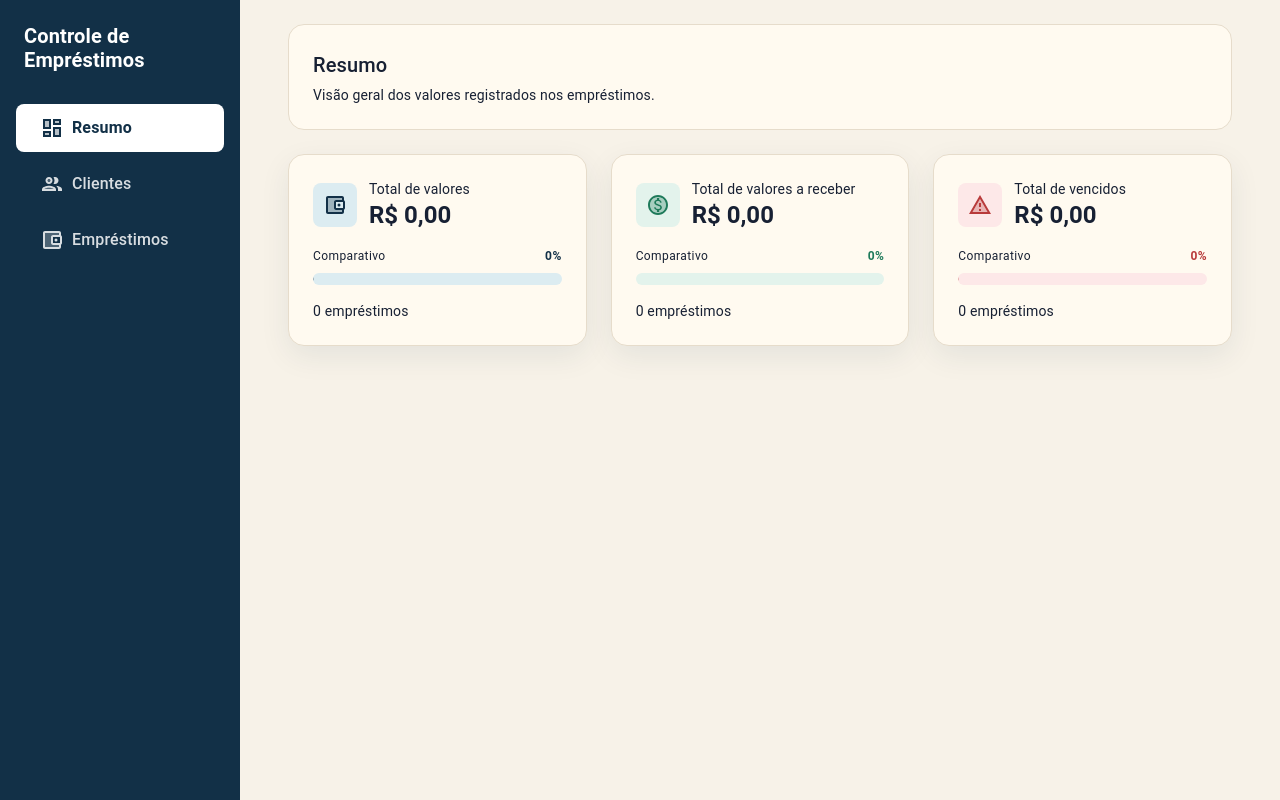
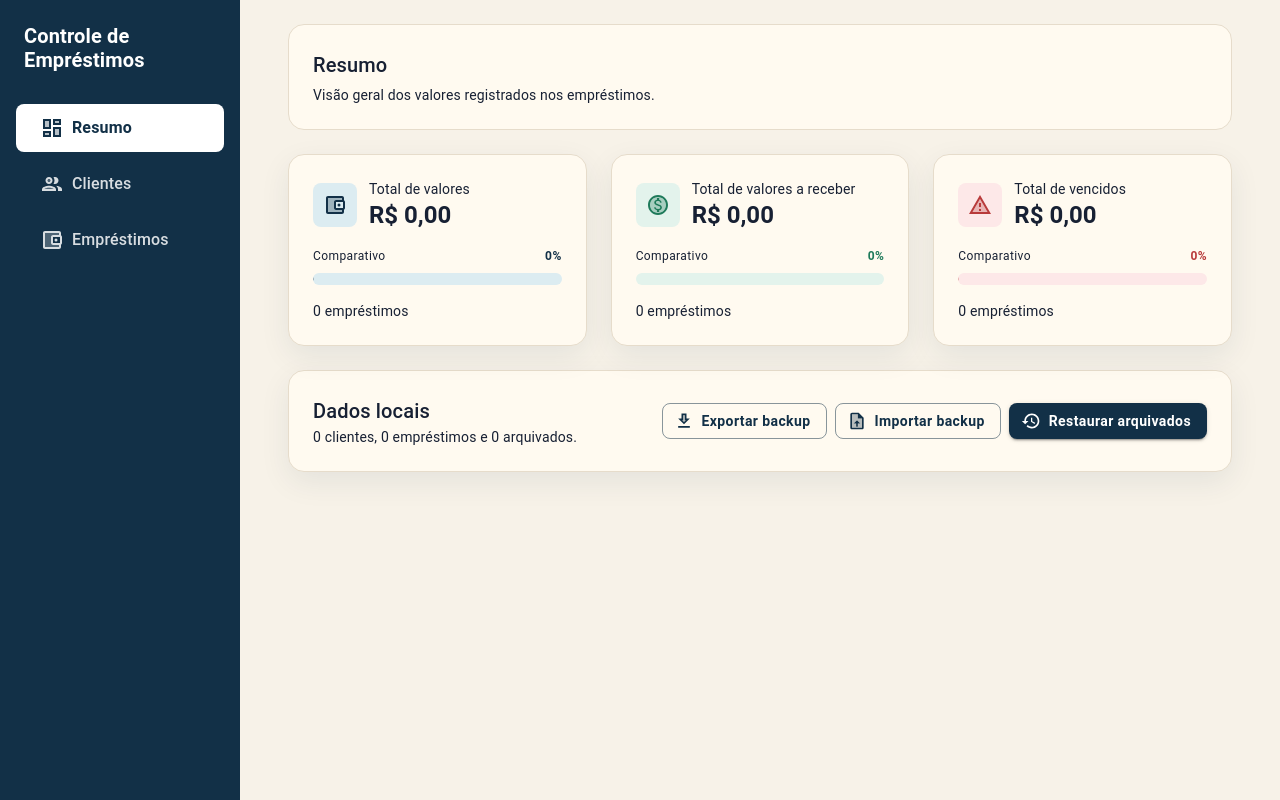
Before and after one commit to FernandoProjetosGitHub/controle-emprestimos, a React (Vite) app in the folder controle-emprestimos/: page /resumo in a window 1280 px wide. Built offline with nearby package versions, Linux system fonts and the light colour scheme.

Commit message:
melhora autonomia e backup local

```diff
--- a/controle-emprestimos/src/components/ClienteDrawer.tsx
+++ b/controle-emprestimos/src/components/ClienteDrawer.tsx
@@ -1,6 +1,6 @@
 import { Box, Button, Drawer, TextField, Typography } from "@mui/material";
-
 import { useState } from "react";
+import { enderecoInvalido, formatTelefone, telefoneInvalido } from "../utils/format";
 
 type Props = {
   open: boolean;
@@ -12,29 +12,6 @@ type Props = {
     endereco: string;
   }) => void;
 };
-
-function formatTelefone(value: string) {
-  const numeros = value.replace(/\D/g, "").slice(0, 11);
-
-  if (numeros.length <= 2) return numeros;
-  if (numeros.length <= 3) {
-    return `(${numeros.slice(0, 2)}) ${numeros.slice(2)}`;
-  }
-  if (numeros.length <= 7) {
-    return `(${numeros.slice(0, 2)}) ${numeros.slice(2, 3)}-${numeros.slice(3)}`;
-  }
-
-  return `(${numeros.slice(0, 2)}) ${numeros.slice(2, 3)}-${numeros.slice(3, 7)}-${numeros.slice(7)}`;
-}
-
-function telefoneInvalido(value: string) {
-  const numeros = value.replace(/\D/g, "");
-  return numeros.length > 0 && numeros.length !== 11;
-}
-
-function enderecoInvalido(value: string) {
-  return value.length > 0 && (value.length < 3 || value.length > 255);
-}
 
 export default function ClienteDrawer({ open, onClose, onSave }: Props) {
   const [nome, setNome] = useState("");
--- a/controle-emprestimos/src/components/EditClienteDialog.tsx
+++ b/controle-emprestimos/src/components/EditClienteDialog.tsx
@@ -10,6 +10,7 @@ import {
 import EditTwoToneIcon from "@mui/icons-material/EditTwoTone";
 import type { Cliente } from "../types/cliente";
 import { colors } from "../theme";
+import { formatTelefone } from "../utils/format";
 
 type Props = {
   open: boolean;
@@ -18,20 +19,6 @@ type Props = {
   onChange: (cliente: Cliente) => void;
   onSave: () => void;
 };
-
-function formatTelefone(value: string) {
-  const numeros = value.replace(/\D/g, "").slice(0, 11);
-
-  if (numeros.length <= 2) return numeros;
-  if (numeros.length <= 3) {
-    return `(${numeros.slice(0, 2)}) ${numeros.slice(2)}`;
-  }
-  if (numeros.length <= 7) {
-    return `(${numeros.slice(0, 2)}) ${numeros.slice(2, 3)}-${numeros.slice(3)}`;
-  }
-
-  return `(${numeros.slice(0, 2)}) ${numeros.slice(2, 3)}-${numeros.slice(3, 7)}-${numeros.slice(7)}`;
-}
 
 export default function EditClienteDialog({
   open,
--- a/controle-emprestimos/src/pages/Resumo.tsx
+++ b/controle-emprestimos/src/pages/Resumo.tsx
@@ -1,7 +1,8 @@
-import { useMemo, useState } from "react";
-import type { ReactNode } from "react";
+import { useMemo, useRef, useState } from "react";
+import type { ChangeEvent, ReactNode } from "react";
 import {
   Box,
+  Button,
   Container,
   Grid,
   LinearProgress,
@@ -11,9 +12,20 @@ import {
 import AccountBalanceWalletTwoToneIcon from "@mui/icons-material/AccountBalanceWalletTwoTone";
 import MonetizationOnTwoToneIcon from "@mui/icons-material/MonetizationOnTwoTone";
 import ReportProblemTwoToneIcon from "@mui/icons-material/ReportProblemTwoTone";
+import FileDownloadTwoToneIcon from "@mui/icons-material/FileDownloadTwoTone";
+import UploadFileTwoToneIcon from "@mui/icons-material/UploadFileTwoTone";
+import RestoreTwoToneIcon from "@mui/icons-material/RestoreTwoTone";
+import Notificacao from "../components/Notificacao";
+import type { Cliente } from "../types/cliente";
 import type { Emprestimo } from "../types/emprestimo";
 import { colors } from "../theme";
-import { loadList } from "../utils/storage";
+import {
+  exportBackup,
+  importBackup,
+  loadArchivedList,
+  loadList,
+  restoreArchivedItems,
+} from "../utils/storage";
 
 type ResumoGrafico = {
   titulo: string;
@@ -28,10 +40,6 @@ const moeda = new Intl.NumberFormat("pt-BR", {
   style: "currency",
   currency: "BRL",
 });
-
-function carregarEmprestimos() {
-  return loadList<Emprestimo>("emprestimos");
-}
 
 function GraficoResumo({
   item,
@@ -109,13 +117,70 @@ function GraficoResumo({
 }
 
 function Resumo() {
-  const [emprestimos] = useState<Emprestimo[]>(carregarEmprestimos);
+  const inputRef = useRef<HTMLInputElement | null>(null);
+  const [emprestimos, setEmprestimos] = useState<Emprestimo[]>(() =>
+    loadList<Emprestimo>("emprestimos"),
+  );
+  const [clientes, setClientes] = useState<Cliente[]>(() =>
+    loadList<Cliente>("clientes"),
+  );
+  const [clientesArquivados, setClientesArquivados] = useState<Cliente[]>(() =>
+    loadArchivedList<Cliente>("clientes"),
+  );
+  const [emprestimosArquivados, setEmprestimosArquivados] = useState<Emprestimo[]>(
+    () => loadArchivedList<Emprestimo>("emprestimos"),
+  );
+  const [notificacao, setNotificacao] = useState<{
+    mensagem: string;
+    tipo: "erro" | "aviso" | "sucesso";
+    aberto: boolean;
+  }>({ mensagem: "", tipo: "sucesso", aberto: false });
 
   const hoje = useMemo(() => {
     const data = new Date();
     data.setHours(0, 0, 0, 0);
     return data;
   }, []);
+
+  function notificar(mensagem: string, tipo: "erro" | "aviso" | "sucesso") {
+    setNotificacao({ mensagem, tipo, aberto: true });
+  }
+
+  function recarregarDados() {
+    setEmprestimos(loadList<Emprestimo>("emprestimos"));
+    setClientes(loadList<Cliente>("clientes"));
+    setClientesArquivados(loadArchivedList<Cliente>("clientes"));
+    setEmprestimosArquivados(loadArchivedList<Emprestimo>("emprestimos"));
+  }
+
+  async function handleImport(event: ChangeEvent<HTMLInputElement>) {
+    const file = event.target.files?.[0];
+    if (!file) return;
+
+    try {
+      await importBackup(file);
+      recarregarDados();
+      notificar("Backup importado com sucesso.", "sucesso");
+    } catch {
+      notificar("Não foi possível importar este arquivo.", "erro");
+    } finally {
+      event.target.value = "";
+    }
+  }
+
+  function restaurarArquivados() {
+    const clientesRestaurados = restoreArchivedItems<Cliente>("clientes");
+    const emprestimosRestaurados = restoreArchivedItems<Emprestimo>("emprestimos");
+
+    recarregarDados();
+
+    if (clientesRestaurados + emprestimosRestaurados === 0) {
+      notificar("Não há registros arquivados para restaurar.", "aviso");
+      return;
+    }
+
+    notificar("Registros arquivados restaurados com sucesso.", "sucesso");
+  }
 
   const graficos = useMemo<ResumoGrafico[]>(() => {
     const emAberto = emprestimos.filter((emprestimo) => !emprestimo.pago);
@@ -189,6 +254,67 @@ function Resumo() {
             </Grid>
           ))}
         </Grid>
+
+        <Paper sx={{ mt: 3, p: 3, borderRadius: 2 }}>
+          <Box
+            sx={{
+              display: "flex",
+              alignItems: "center",
+              justifyContent: "space-between",
+              gap: 2,
+              flexWrap: "wrap",
+            }}
+          >
+            <Box>
+              <Typography variant="h6">Dados locais</Typography>
+              <Typography variant="body2" color="text.secondary">
+                {clientes.length} clientes, {emprestimos.length} empréstimos e{" "}
+                {clientesArquivados.length + emprestimosArquivados.length} arquivados.
+              </Typography>
+            </Box>
+
+            <Box sx={{ display: "flex", gap: 1, flexWrap: "wrap" }}>
+              <Button
+                variant="outlined"
+                startIcon={<FileDownloadTwoToneIcon />}
+                onClick={exportBackup}
+              >
+                Exportar backup
+              </Button>
+              <Button
+                variant="outlined"
+                startIcon={<UploadFileTwoToneIcon />}
+                onClick={() => inputRef.current?.click()}
+              >
+                Importar backup
+              </Button>
+              <Button
+                variant="contained"
+                startIcon={<RestoreTwoToneIcon />}
+                onClick={restaurarArquivados}
+              >
+                Restaurar arquivados
+              </Button>
+            </Box>
+          </Box>
+
+          <input
+            ref={inputRef}
+            type="file"
+            accept="application/json"
+            hidden
+            onChange={handleImport}
+          />
+        </Paper>
+
+        <Notificacao
+          mensagem={notificacao.mensagem}
+          aberto={notificacao.aberto}
+          tipo={notificacao.tipo}
+          onFechar={() =>
+            setNotificacao((prev) => ({ ...prev, aberto: false }))
+          }
+        />
       </Container>
     </Box>
   );
--- /dev/null
+++ b/controle-emprestimos/src/utils/format.ts
@@ -0,0 +1,22 @@
+export function formatTelefone(value: string) {
+  const numeros = value.replace(/\D/g, "").slice(0, 11);
+
+  if (numeros.length <= 2) return numeros;
+  if (numeros.length <= 3) {
+    return `(${numeros.slice(0, 2)}) ${numeros.slice(2)}`;
+  }
+  if (numeros.length <= 7) {
+    return `(${numeros.slice(0, 2)}) ${numeros.slice(2, 3)}-${numeros.slice(3)}`;
+  }
+
+  return `(${numeros.slice(0, 2)}) ${numeros.slice(2, 3)}-${numeros.slice(3, 7)}-${numeros.slice(7)}`;
+}
+
+export function telefoneInvalido(value: string) {
+  const numeros = value.replace(/\D/g, "");
+  return numeros.length > 0 && numeros.length !== 11;
+}
+
+export function enderecoInvalido(value: string) {
+  return value.length > 0 && (value.length < 3 || value.length > 255);
+}
--- a/controle-emprestimos/src/utils/storage.ts
+++ b/controle-emprestimos/src/utils/storage.ts
@@ -1,5 +1,6 @@
 const BACKUP_SUFFIX = "_backup";
 const ARCHIVE_SUFFIX = "_arquivados";
+const DATA_KEYS = ["clientes", "emprestimos"] as const;
 
 export function loadList<T>(key: string): T[] {
   const primary = localStorage.getItem(key);
@@ -34,3 +35,73 @@ export function archiveItem<T>(key: string, item: T) {
     },
   ]);
 }
+
+export function loadArchivedList<T>(key: string): T[] {
+  return loadList<T>(`${key}${ARCHIVE_SUFFIX}`);
+}
+
+export function restoreArchivedItems<T extends { id: string }>(key: string) {
+  const archivedKey = `${key}${ARCHIVE_SUFFIX}`;
+  const active = loadList<T>(key);
+  const archived = loadList<T & { arquivadoEm?: string }>(archivedKey);
+
+  const activeIds = new Set(active.map((item) => item.id));
+  const restored = archived
+    .filter((item) => !activeIds.has(item.id))
+    .map((item) => {
+      const restoredItem = { ...item };
+      delete restoredItem.arquivadoEm;
+      return restoredItem as T;
+    });
+
+  if (restored.length === 0) return 0;
+
+  saveList(key, [...active, ...restored]);
+  saveList(archivedKey, []);
+
+  return restored.length;
+}
+
+export function exportBackup() {
+  const data = DATA_KEYS.reduce(
+    (acc, key) => ({
+      ...acc,
+      [key]: loadList(key),
+      [`${key}${BACKUP_SUFFIX}`]: loadList(`${key}${BACKUP_SUFFIX}`),
+      [`${key}${ARCHIVE_SUFFIX}`]: loadList(`${key}${ARCHIVE_SUFFIX}`),
+    }),
+    {
+      versao: 1,
+      exportadoEm: new Date().toISOString(),
+    } as Record<string, unknown>,
+  );
+
+  const blob = new Blob([JSON.stringify(data, null, 2)], {
+    type: "application/json",
+  });
+  const url = URL.createObjectURL(blob);
+  const link = document.createElement("a");
+
+  link.href = url;
+  link.download = `controle-emprestimos-backup-${new Date().toISOString().slice(0, 10)}.json`;
+  link.click();
+  URL.revokeObjectURL(url);
+}
+
+export async function importBackup(file: File) {
+  const content = await file.text();
+  const data = JSON.parse(content) as Record<string, unknown>;
+
+  DATA_KEYS.forEach((key) => {
+    const value = data[key];
+    const archivedValue = data[`${key}${ARCHIVE_SUFFIX}`];
+
+    if (Array.isArray(value)) {
+      saveList(key, value);
+    }
+
+    if (Array.isArray(archivedValue)) {
+      saveList(`${key}${ARCHIVE_SUFFIX}`, archivedValue);
+    }
+  });
+}
```
